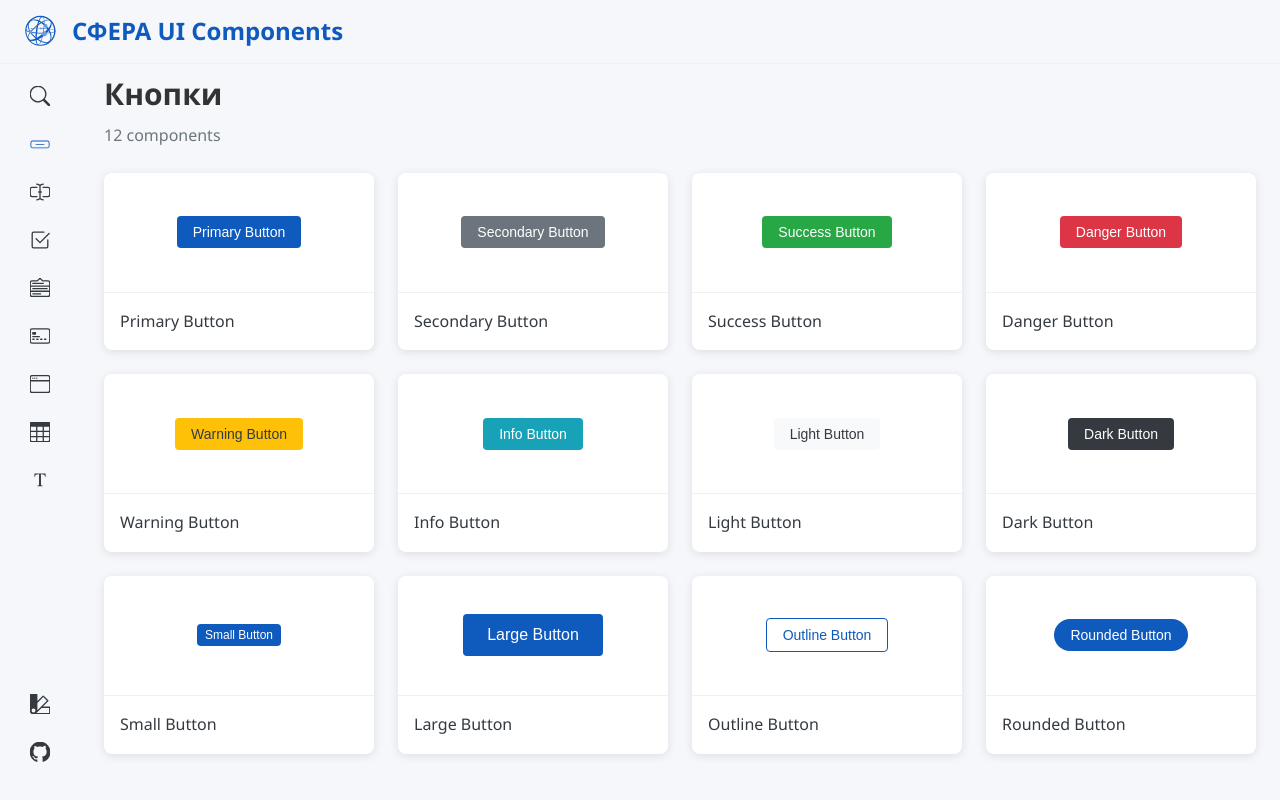
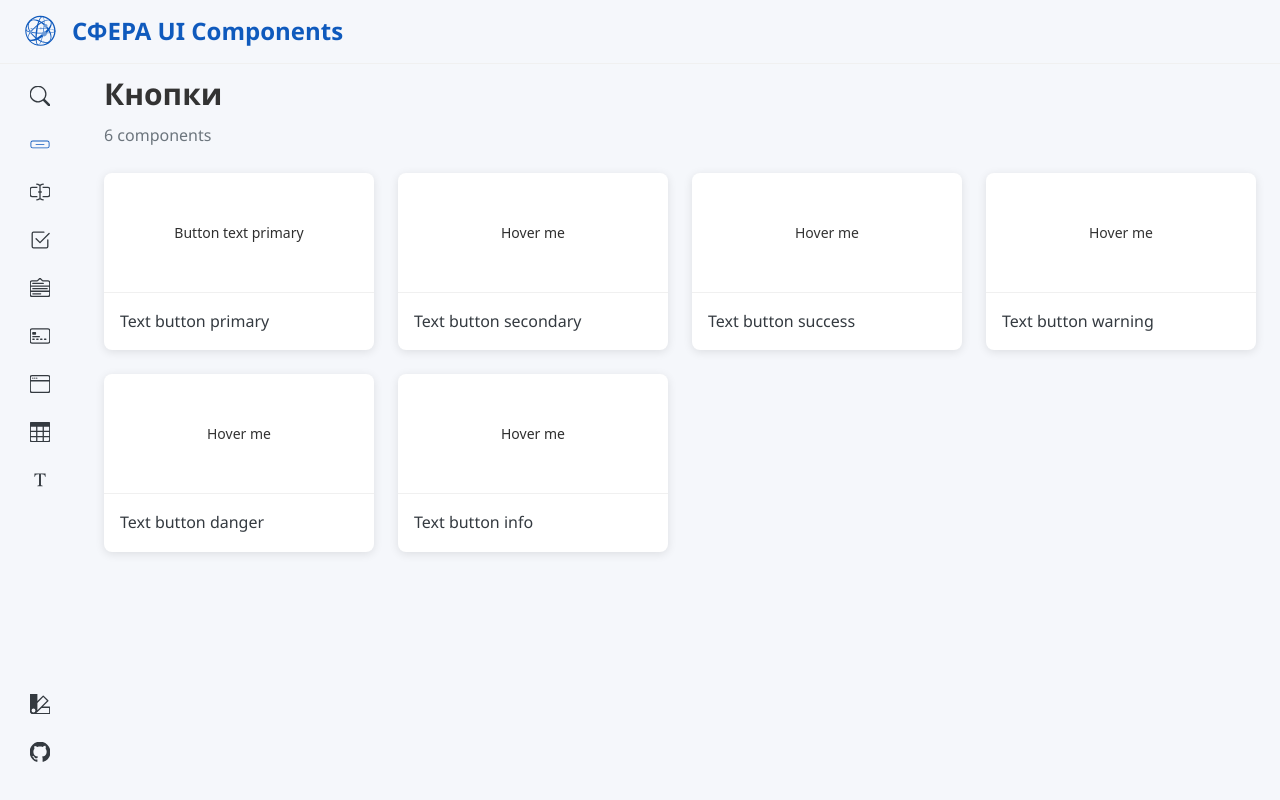
Before and after one commit to nikita20002000/sphere-web-fragments, a React (Vite) app: page / in a window 1280 px wide. Built offline with nearby package versions, Linux system fonts and the light colour scheme.

Commit message:
Fix: organization of components styles, removed old unused components and added new

```diff
--- a/src/components/ui-components/buttons/Button.jsx
+++ b/src/components/ui-components/buttons/Button.jsx
@@ -1,9 +1,9 @@
 import React from 'react';
-import './buttons.css'; // Подключаем стили
+import './Buttons.scss';
 
 export const Button = ({ className, children, onClick }) => {
     return (
-        <button className={`button ${className}`} onClick={onClick}>
+        <button className={`bt ${className}`} onClick={onClick}>
             {children}
         </button>
     );
--- a/src/components/ui-components/buttons/buttons.css
+++ b/src/components/ui-components/buttons/Buttons.scss
@@ -1,23 +1,70 @@
-/*---------------------------
-    GLOBAL: Disabled кнопки
- ---------------------------*/
+/* Buttons */
+@use '../styles/colors' as colors;
+@use '../styles/fonts' as fonts;
+@use '../styles/sizes' as sizes;
 
-.bt-text {
-    z-index: 1;
-    height: var(--btn-text-height);
-    cursor: pointer;
-    border: var(--btn-text-border);
-    border-radius: var(--btn-text-border-radius);
-    font-weight: var(--btn-text-font-weight);
-    padding: var(--vertical-btn-text-padding) var(--horizontal-btn-text-padding);
+.bt {
+    font-family: fonts.$bt-default-font;
+    font-weight: fonts.$bt-default-font-weight;
+    color: colors.$main-text-color;
+    font-size: fonts.$font-size-sm;
+
+    &:hover {
+       outline: none;
+    }
+
+    &-text {
+        z-index: 1;
+        height: sizes.$btn-text-height;
+        cursor: pointer;
+        border: none;
+        background: none;
+
+        &.primary {
+            &:hover {
+                border-bottom: 2px solid colors.$color-primary;
+            }
+        }
+
+        &.secondary {
+            &:hover {
+                border-bottom: 2px solid colors.$color-secondary;
+            }
+        }
+
+        &.success {
+            &:hover {
+                border-bottom: 2px solid colors.$success-color;
+            }
+        }
+
+        &.warning {
+            &:hover {
+                border-bottom: 2px solid colors.$warning-color;
+            }
+        }
+
+        &.danger {
+            &:hover {
+                border-bottom: 2px solid colors.$danger-color;
+            }
+        }
+
+        &.info {
+            &:hover {
+                border-bottom: 2px solid colors.$info-color;
+            }
+        }
+    }
+
+    &-text-bordered {
+        z-index: 1;
+        height: sizes.$btn-text-height;
+    }
 }
 
 .bt-text.bordered {
     border: var(--btn-text-bordered-border) ;
-}
-
-.bt:hover {
-    outline: none;
 }
 
 .bt-text.sm {
@@ -59,20 +106,20 @@
 /*---------------------------------------------
     SUBSECTION: Второстепенная кнопка-текста
 ---------------------------------------------*/
-.bt-text.secondary {
-    background-color: var(--c-brand-gray-600);
-    color: var(--c-brand-gray-200);
-}
-
-.bt-text.secondary:hover {
-    background: var(--c-brand-gray-700);
-}
-
-.bt-text.secondary:disabled {
-    background-color: var(--secondary-disabled-bg) !important;
-    color: var(--c-brand-gray) !important;
-    cursor: not-allowed!important;
-}
+//.bt-text.secondary {
+//    background-color: var(--c-brand-gray-600);
+//    color: var(--c-brand-gray-200);
+//}
+//
+//.bt-text.secondary:hover {
+//    background: var(--c-brand-gray-700);
+//}
+//
+//.bt-text.secondary:disabled {
+//    background-color: var(--secondary-disabled-bg) !important;
+//    color: var(--c-brand-gray) !important;
+//    cursor: not-allowed!important;
+//}
 
 
 /*---------------------------------------------
--- /dev/null
+++ b/src/components/ui-components/styles/_colors.scss
@@ -0,0 +1,9 @@
+/* Colors */
+$main-text-color: #2F2F2F;
+$color-primary: #0F5ABD;
+$color-secondary: #999999;
+
+$success-color: #28a745;
+$danger-color: #dc3545;
+$warning-color: #ffc107;
+$info-color: #17a2b8;
--- /dev/null
+++ b/src/components/ui-components/styles/_fonts.scss
@@ -0,0 +1,11 @@
+/* Fonts */
+$bt-default-font: "system-ui";
+$bt-default-font-weight: 500;
+$font-size-xs: 0.75rem;
+$font-size-sm: 0.875rem;
+$font-size-md: 1rem;
+$font-size-lg: 1.125rem;
+$font-size-xl: 1.25rem;
+$font-size-2xl: 1.5rem;
+$font-size-3xl: 1.875rem;
+$font-size-4xl: 2.25rem;
--- /dev/null
+++ b/src/components/ui-components/styles/_sizes.scss
@@ -0,0 +1,3 @@
+/* Sizes */
+$btn-text-height: 1.2rem;
+$btn-text-border: .4rem;
--- a/src/data/categories.js
+++ b/src/data/categories.js
@@ -15,53 +15,29 @@ export default {
     buttons: {
         name: 'Кнопки',
         elements: [
-            createComponent(Button, 'btn-1', 'Primary Button', {
-                className: 'primary',
-                children: 'Primary Button'
+            createComponent(Button, 'btn-0', 'Text button primary', {
+                className: 'bt-text primary',
+                children: 'Button text primary'
             }),
-            createComponent(Button, 'btn-2', 'Secondary Button', {
-                className: 'secondary',
-                children: 'Secondary Button'
+            createComponent(Button, 'btn-0', 'Text button secondary', {
+                className: 'bt-text secondary',
+                children: 'Hover me'
             }),
-            createComponent(Button, 'btn-3', 'Success Button', {
-                className: 'success',
-                children: 'Success Button'
+            createComponent(Button, 'btn-0', 'Text button success', {
+                className: 'bt-text success',
+                children: 'Hover me'
             }),
-            createComponent(Button, 'btn-4', 'Danger Button', {
-                className: 'danger',
-                children: 'Danger Button'
+            createComponent(Button, 'btn-0', 'Text button warning', {
+                className: 'bt-text warning',
+                children: 'Hover me'
             }),
-            createComponent(Button, 'btn-5', 'Warning Button', {
-                className: 'warning',
-                children: 'Warning Button'
+            createComponent(Button, 'btn-0', 'Text button danger', {
+                className: 'bt-text danger',
+                children: 'Hover me'
             }),
-            createComponent(Button, 'btn-6', 'Info Button', {
-                className: 'info',
-                children: 'Info Button'
-            }),
-            createComponent(Button, 'btn-7', 'Light Button', {
-                className: 'light',
-                children: 'Light Button'
-            }),
-            createComponent(Button, 'btn-8', 'Dark Button', {
-                className: 'dark',
-                children: 'Dark Button'
-            }),
-            createComponent(Button, 'btn-9', 'Small Button', {
-                className: 'primary small',
-                children: 'Small Button'
-            }),
-            createComponent(Button, 'btn-10', 'Large Button', {
-                className: 'primary large',
-                children: 'Large Button'
-            }),
-            createComponent(Button, 'btn-11', 'Outline Button', {
-                className: 'outline',
-                children: 'Outline Button'
-            }),
-            createComponent(Button, 'btn-12', 'Rounded Button', {
-                className: 'primary rounded',
-                children: 'Rounded Button'
+            createComponent(Button, 'btn-0', 'Text button info', {
+                className: 'bt-text info',
+                children: 'Hover me'
             })
         ]
     },
```
Also changed, not shown: src/components/ui-components/styles/index.scss (added, +8 -0 lines).
